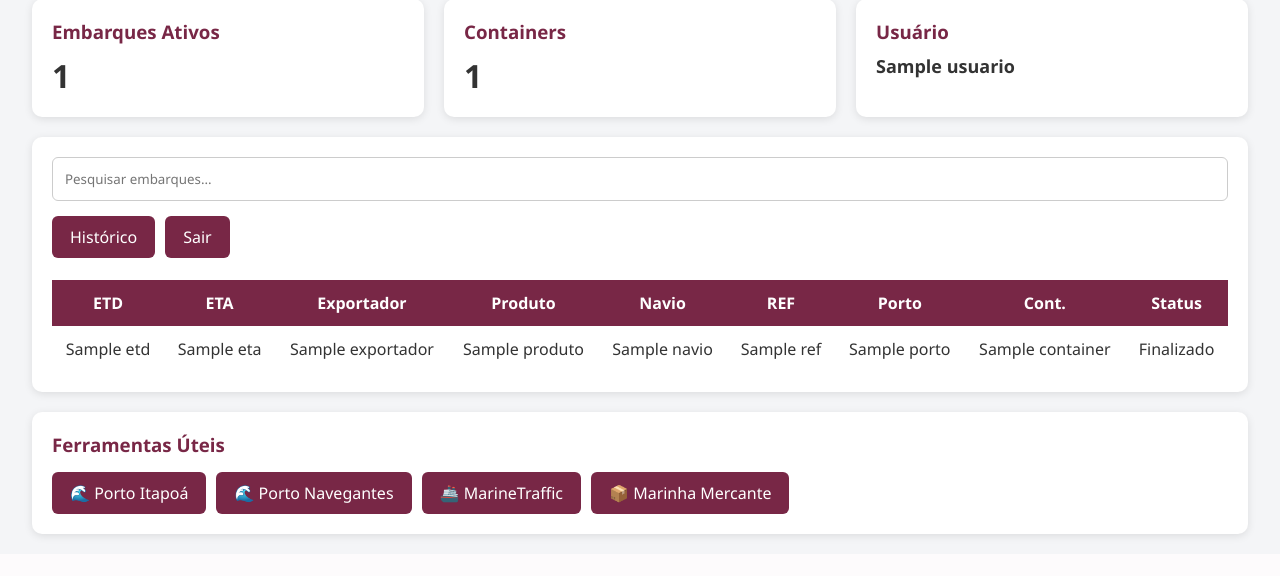
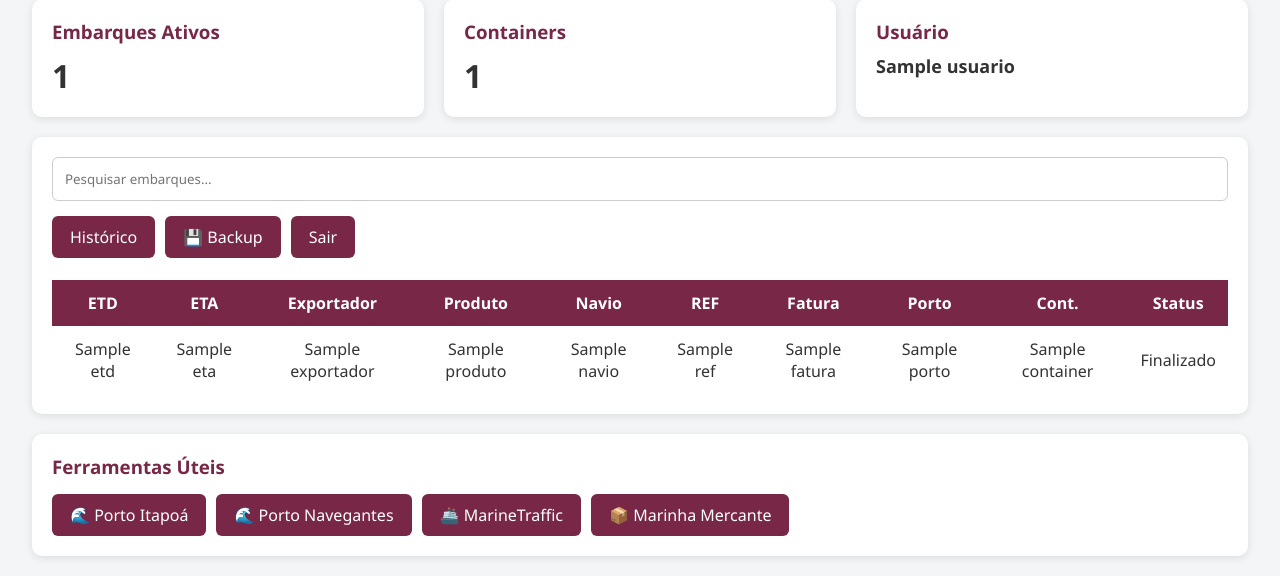
Before and after one commit to Axiostech2011/Controle_embarques, a Flask app: template templates/todos_embarques.html in a window 1280 px wide. Shown: the part 265-841 px from the top of the page. Before the commit the page ends 805 px from the top, so only its background shows below. Run offline with Flask 3, Linux system fonts and the light colour scheme; the template is opened without the code that fills it: most values are stand-ins (such as "Sample title", 1, 10 or a date in 2020).

Commit message:
Update todos_embarques.html

```diff
--- a/templates/todos_embarques.html
+++ b/templates/todos_embarques.html
@@ -122,6 +122,9 @@ Novo Embarque
 <a href="/historico" class="btn">
 Histórico
 </a>
+    <a href="/backup" class="btn">
+💾 Backup
+</a>
 
 <a href="/logout" class="btn">
 Sair
@@ -145,6 +148,7 @@ Sair
 <th>Produto</th>
 <th>Navio</th>
 <th>REF</th>
+<th>Fatura</th>
 <th>Porto</th>
 <th>Cont.</th>
 <th>Status</th>
@@ -174,6 +178,7 @@ Sair
 <td>{{ embarque["navio"] }}</td>
 
 <td>{{ embarque["ref"] }}</td>
+<td>{{ embarque["fatura"] }}</td>
 
 <td>{{ embarque["porto"] }}</td>
 
```
